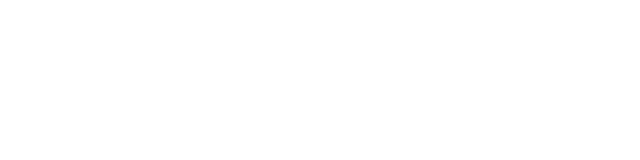
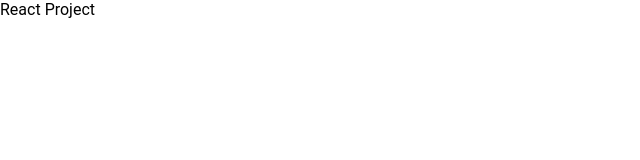
Before and after one commit to Ermolaev-Inc/react-project, a React (Create React App) app: page / in a window 1280 px wide. Shown: the top 160 px of the page, without its empty margins (0-640 px from the left). Built offline with nearby package versions, Linux system fonts and the light colour scheme.

Commit message:
Setup structure

```diff
--- a/src/App.tsx
+++ b/src/App.tsx
@@ -1,9 +1,14 @@
 import React from "react";
+import { Switch, Route } from "react-router-dom";
+import { Home } from "./pages/Home";
 
 const App: React.FC = () => {
   return (
-    <>
-    </>
+    <Switch>
+      <Route path="/">
+        <Home />
+      </Route>
+    </Switch>
   );
 };
 
--- /dev/null
+++ b/src/components/ComponentExample.tsx
@@ -0,0 +1,13 @@
+import React from "react";
+
+interface Props {
+  text: string;
+}
+
+export const ComponentExample: React.FC<Props> = ({
+  text
+}) => {
+  return (
+    <p>{text}</p>
+  );
+};
--- a/src/index.tsx
+++ b/src/index.tsx
@@ -1,11 +1,14 @@
 import React from "react";
 import ReactDOM from "react-dom";
-import "./index.css";
+import { BrowserRouter } from "react-router-dom";
+import "./styles/index.css";
 import App from "./App";
 
 ReactDOM.render(
-  <React.StrictMode>
-    <App />
-  </React.StrictMode>,
+  <BrowserRouter>
+    <React.StrictMode>
+      <App />
+    </React.StrictMode>
+  </BrowserRouter>,
   document.getElementById("root")
 );
--- /dev/null
+++ b/src/pages/Home.tsx
@@ -0,0 +1,8 @@
+import React from "react";
+import { ComponentExample } from "../components/ComponentExample";
+
+export const Home: React.FC = () => {
+  return (
+    <ComponentExample text="React Project" />
+  );
+};
```
Also changed, not shown: src/styles/index.css (renamed from src/index.css).
